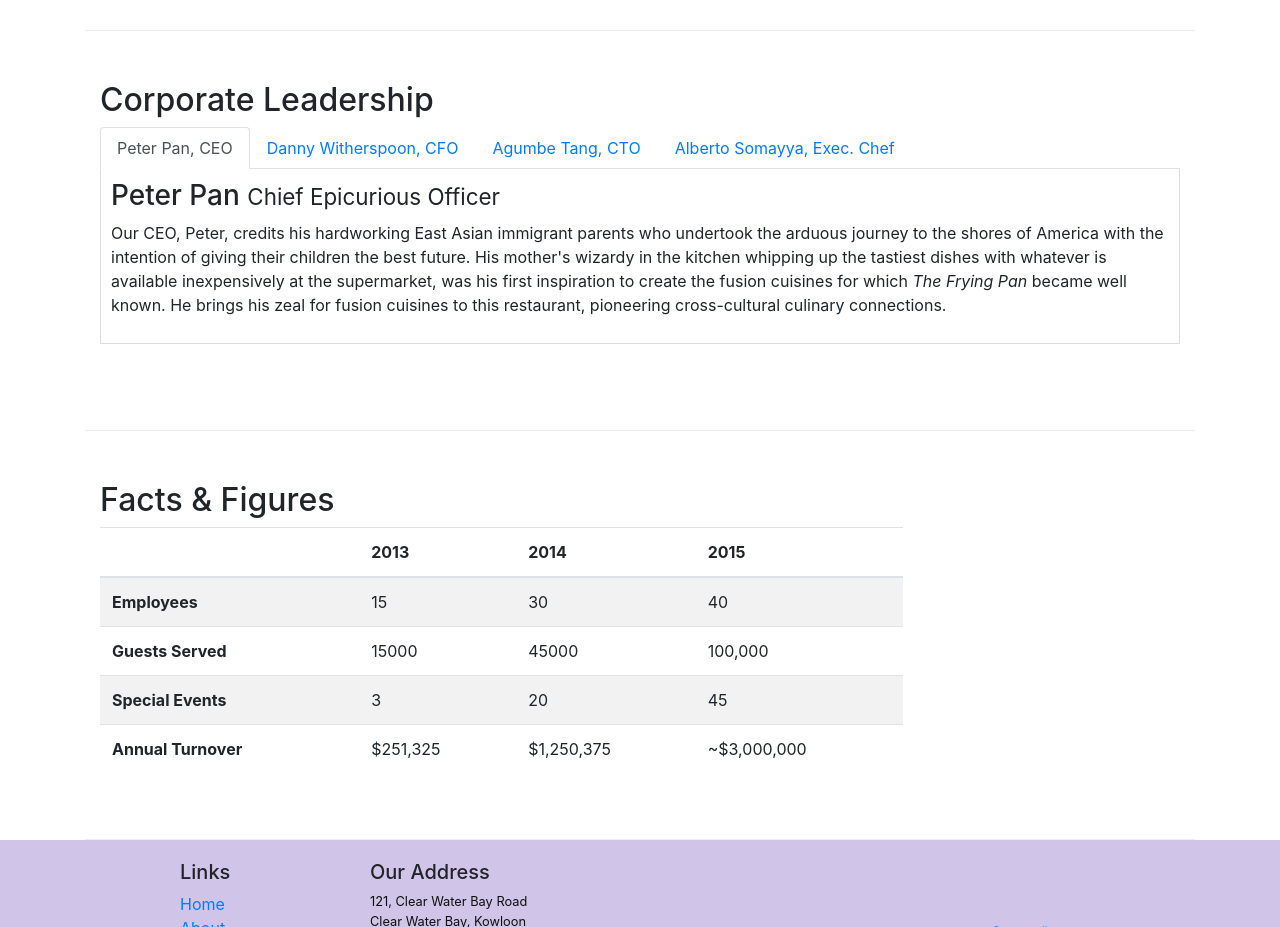
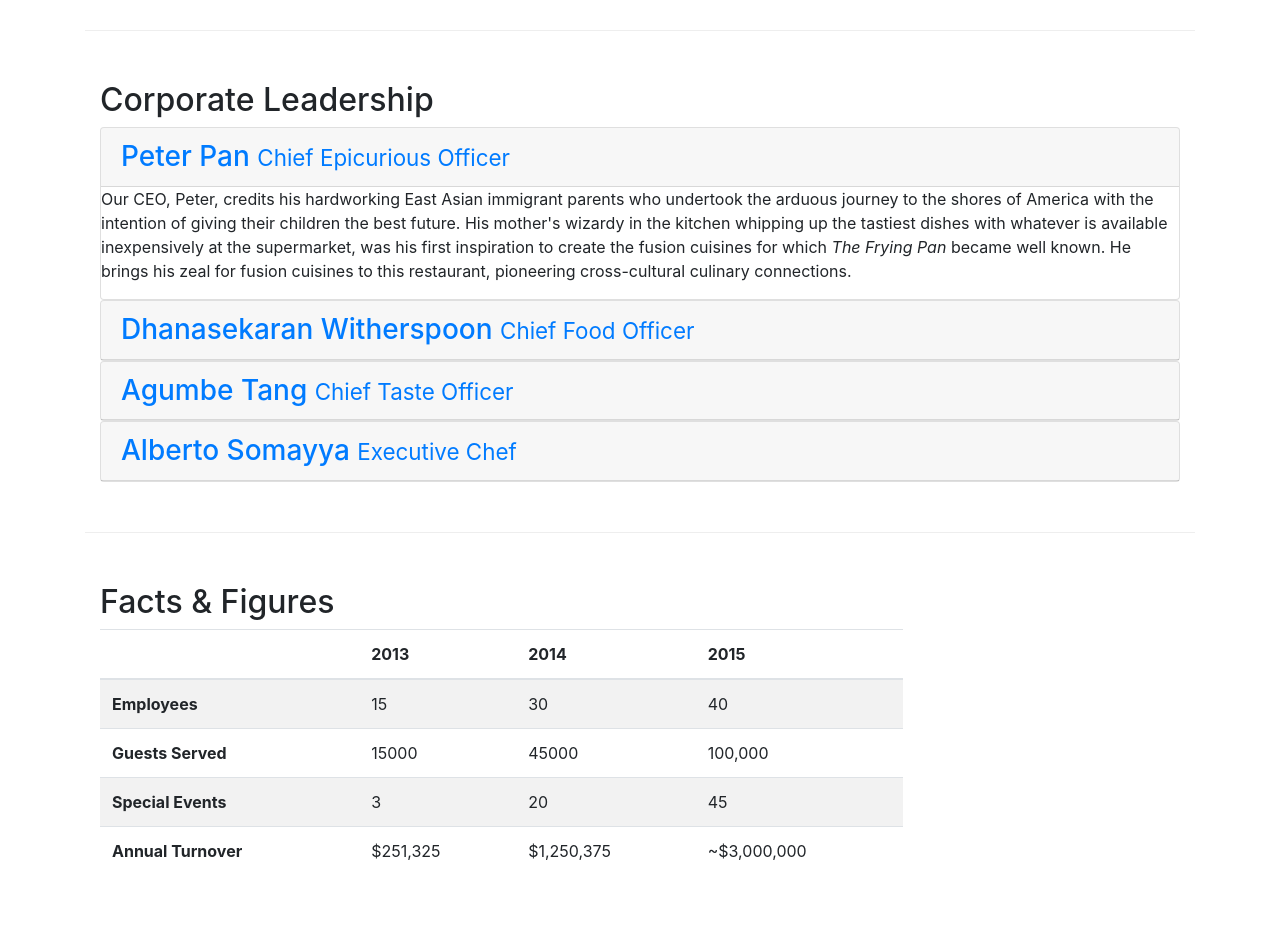
Before and after one commit to jclavoie/HKU_Bootstrap, a website: page conFusion/aboutus.html in a window 1280 px wide. Shown: the part 880-1807 px from the top of the page. Drawn offline with nearby package versions, Linux system fonts and the light colour scheme.

Commit message:
Tab panel exercises

```diff
--- a/conFusion/aboutus.html
+++ b/conFusion/aboutus.html
@@ -105,41 +105,64 @@
         <div class="row row-content">
             <div class="col-12">
                 <h2>Corporate Leadership</h2>
-                <ul class="nav nav-tabs">
-                    <li class="nav-item">
-                        <a class="nav-link active" href="#peter"
-                           role="tab" data-toggle="tab">Peter Pan, CEO</a>
-                    </li>
-                    <li class="nav-item">
-                        <a class="nav-link" href="#danny" role="tab"
-                           data-toggle="tab">Danny Witherspoon, CFO</a>
-                    </li>
-                    <li class="nav-item">
-                        <a class="nav-link" href="#agumbe" role="tab"
-                           data-toggle="tab">Agumbe Tang, CTO</a>
-                    </li>
-                    <li class="nav-item">
-                        <a class="nav-link" href="#alberto" role="tab"
-                           data-toggle="tab">Alberto Somayya, Exec. Chef</a>
-                    </li>
-                </ul>
-                <div class="tab-content">
-                    <div role="tabpanel" class="tab-pane fade show active" id="peter">
-                        <h3>Peter Pan <small>Chief Epicurious Officer</small></h3>
-                        <p class="hidden-xs-down">Our CEO, Peter, credits his hardworking East Asian immigrant parents who undertook the arduous journey to the shores of America with the intention of giving their children the best future. His mother's wizardy in the kitchen whipping up the tastiest dishes with whatever is available inexpensively at the supermarket, was his first inspiration to create the fusion cuisines for which <em>The Frying Pan</em> became well known. He brings his zeal for fusion cuisines to this restaurant, pioneering cross-cultural culinary connections.</p>
-                    </div>
-                    <div role="tabpanel" class="tab-pane fade" id="danny">
-                        <h3>Dhanasekaran Witherspoon <small>Chief Food Officer</small></h3>
-                        <p class="hidden-xs-down">Our CFO, Danny, as he is affectionately referred to by his colleagues, comes from a long established family tradition in farming and produce. His experiences growing up on a farm in the Australian outback gave him great appreciation for varieties of food sources. As he puts it in his own words, <em>Everything that runs, wins, and everything that stays, pays!</em></p>
+
+                <div id="accordion" role="tablist">
+                    <div class="card">
+                        <div class="card-header" role="tab" id="peterhead">
+                            <h3 class="mb-0">
+                                <a data-toggle="collapse" data-parent="#accordion" href="#peter">
+                                    Peter Pan <small>Chief Epicurious Officer</small>
+                                </a>
+                            </h3>
+                        </div>
+                        <div role="tabpanel" class="collapse show" id="peter">
+                            <div class="card-block">
+                                <p class="hidden-xs-down">Our CEO, Peter, credits his hardworking East Asian immigrant parents who undertook the arduous journey to the shores of America with the intention of giving their children the best future. His mother's wizardy in the kitchen whipping up the tastiest dishes with whatever is available inexpensively at the supermarket, was his first inspiration to create the fusion cuisines for which <em>The Frying Pan</em> became well known. He brings his zeal for fusion cuisines to this restaurant, pioneering cross-cultural culinary connections.</p>
+                            </div>
+                        </div>
                     </div>
 
-                    <div role="tabpanel" class="tab-pane fade" id="agumbe">
-                        <h3>Agumbe Tang <small>Chief Taste Officer</small></h3>
-                        <p class="hidden-xs-down">Blessed with the most discerning gustatory sense, Agumbe, our CTO, personally ensures that every dish that we serve meets his exacting tastes. Our chefs dread the tongue lashing that ensues if their dish does not meet his exacting standards. He lives by his motto, <em>You click only if you survive my lick.</em></p>
+                    <div class="card">
+                        <div class="card-header" role="tab" id="dannyhead">
+                            <h3 class="mb-0">
+                                <a class="collapsed" data-toggle="collapse" data-parent="#accordion" href="#danny">
+                                    Dhanasekaran Witherspoon <small>Chief Food Officer</small>
+                                </a>
+                            </h3>
+                        </div>
+                        <div role="tabpanel" class="collapse" id="danny">
+                            <div class="card-block">
+                                <p class="hidden-xs-down">Our CFO, Danny, as he is affectionately referred to by his colleagues, comes from a long established family tradition in farming and produce. His experiences growing up on a farm in the Australian outback gave him great appreciation for varieties of food sources. As he puts it in his own words, <em>Everything that runs, wins, and everything that stays, pays!</em></p>
+                            </div>
+                        </div>
                     </div>
-                    <div  role="tabpanel" class="tab-pane fade" id="alberto">
-                        <h3>Alberto Somayya <small>Executive Chef</small></h3>
-                        <p class="hidden-xs-down">Award winning three-star Michelin chef with wide International experience having worked closely with whos-who in the culinary world, he specializes in creating mouthwatering Indo-Italian fusion experiences. He says, <em>Put together the cuisines from the two craziest cultures, and you get a winning hit! Amma Mia!</em></p>
+                    <div class="card">
+                        <div class="card-header" role="tab" id="agumbehead">
+                            <h3 class="mb-0">
+                                <a class="collapsed" data-toggle="collapse" data-parent="#accordion" href="#agumbe">
+                                    Agumbe Tang <small>Chief Taste Officer</small>
+                                </a>
+                            </h3>
+                        </div>
+                        <div role="tabpanel" class="collapse" id="agumbe">
+                            <div class="card-block">
+                                <p class="hidden-xs-down">Blessed with the most discerning gustatory sense, Agumbe, our CTO, personally ensures that every dish that we serve meets his exacting tastes. Our chefs dread the tongue lashing that ensues if their dish does not meet his exacting standards. He lives by his motto, <em>You click only if you survive my lick.</em></p>
+                            </div>
+                        </div>
+                    </div>
+                    <div class="card">
+                        <div class="card-header" role="tab" id="albertohead">
+                            <h3 class="mb-0">
+                                <a class="collapsed" data-toggle="collapse" data-parent="#accordion" href="#alberto">
+                                    Alberto Somayya <small>Executive Chef</small>
+                                </a>
+                            </h3>
+                        </div>
+                        <div role="tabpanel" class="collapse" id="alberto">
+                            <div class="card-block">
+                                <p class="hidden-xs-down">Award winning three-star Michelin chef with wide International experience having worked closely with whos-who in the culinary world, he specializes in creating mouthwatering Indo-Italian fusion experiences. He says, <em>Put together the cuisines from the two craziest cultures, and you get a winning hit! Amma Mia!</em></p></em></p>
+                            </div>
+                        </div>
                     </div>
                 </div>
             </div>
```
